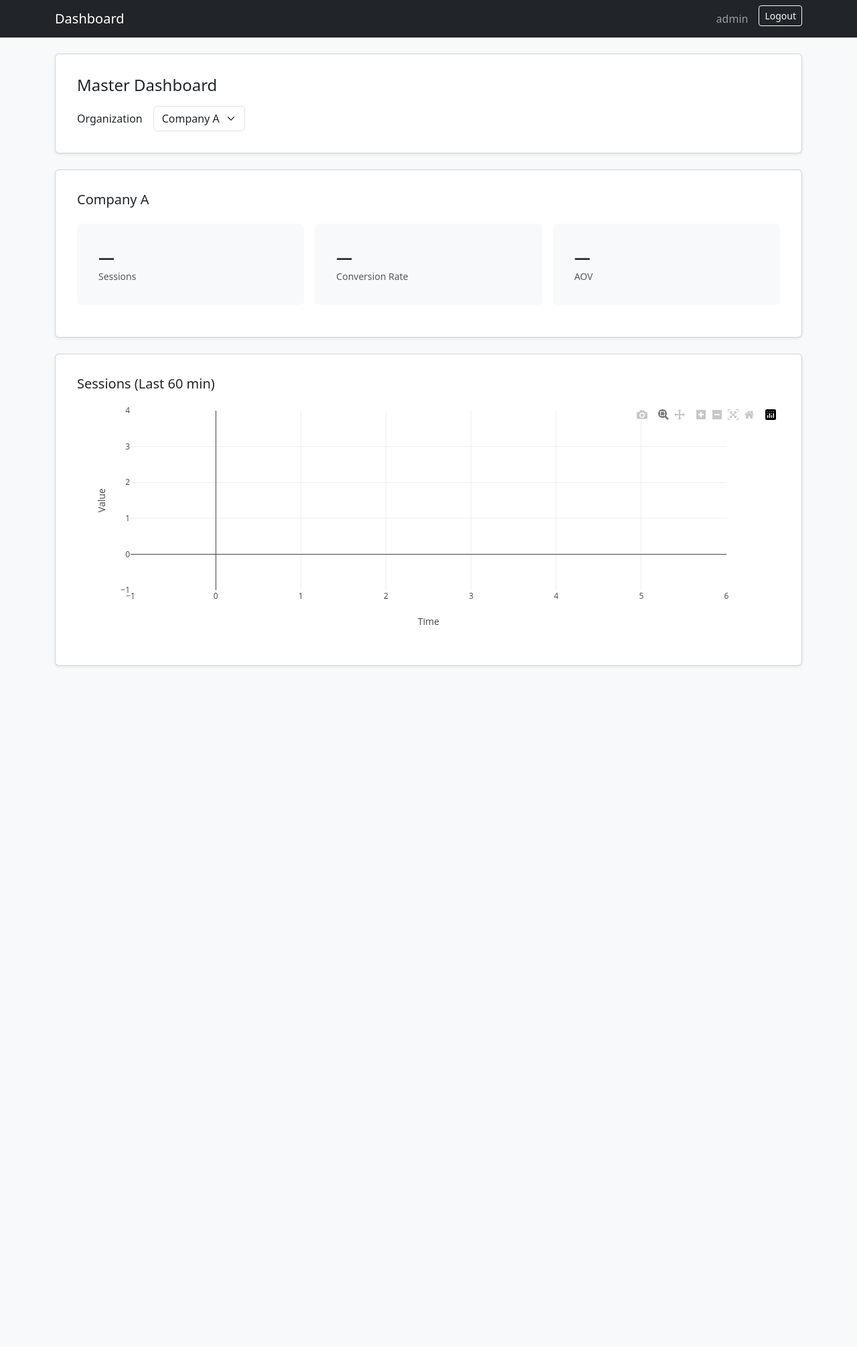
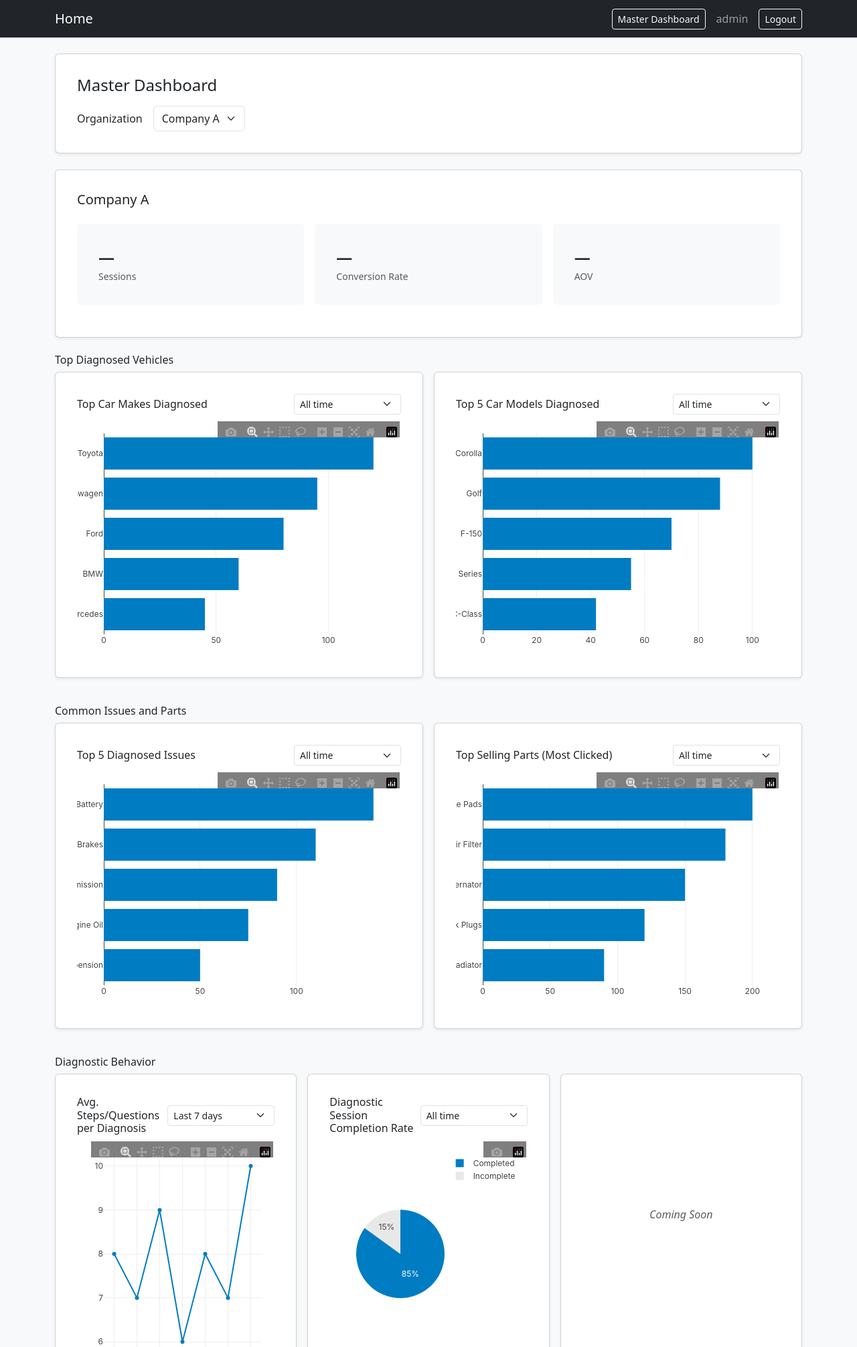
Before and after one commit to iabdullah15/MechConnect-x-Client-Dashboard, a Django app: page /dash/master/ in a window 1280 px wide. Shown: the top 2011 px of the page at 67% size. Before the commit the page ends 995 px from the top, so only its background shows below. Run offline with Django 5.2, Linux system fonts and the light colour scheme; a user stored in the database is signed in; data comes from the database, SQL or seed files in the repository; both versions use the stored data as it was after the commit; some libraries are stand-ins or nearby versions.

Commit message:
Added UI components for metrics for client dashboards and added dummy values

```diff
--- a/dashboard/templates/base.html
+++ b/dashboard/templates/base.html
@@ -81,10 +81,26 @@
   <body class="bg-light">
     <nav class="navbar navbar-expand-lg navbar-dark bg-dark">
       <div class="container">
-        <a class="navbar-brand" href="/dash/master/">Dashboard</a>
-        <!-- base.html navbar snippet -->
-        <div class="d-flex">
+        <!-- Brand always goes to Home -->
+        <a class="navbar-brand" href="{% url 'home' %}">Home</a>
+
+        <div class="d-flex align-items-center">
           {% if user.is_authenticated %}
+          <!-- Show Dashboard shortcut as well -->
+          {% if user.is_master %}
+          <a
+            class="btn btn-outline-light btn-sm me-3"
+            href="{% url 'master_dashboard' %}"
+            >Master Dashboard</a
+          >
+          {% elif user.organization %}
+          <a
+            class="btn btn-outline-light btn-sm me-3"
+            href="{% url 'client_dashboard' org_slug=user.organization.slug %}"
+            >My Dashboard</a
+          >
+          {% endif %}
+
           <span class="navbar-text me-3">{{ user.username }}</span>
           <form action="{% url 'logout' %}" method="post" class="d-inline">
             {% csrf_token %}
@@ -92,6 +108,10 @@
               Logout
             </button>
           </form>
+          {% else %}
+          <a class="btn btn-outline-light btn-sm" href="{% url 'login' %}"
+            >Login</a
+          >
           {% endif %}
         </div>
       </div>
--- /dev/null
+++ b/dashboard/templates/client_metrics.html
@@ -0,0 +1,275 @@
+{# --- Client Metrics (UI only, no data wired yet) --- #}
+<style>
+  :root {
+    --mc-primary: #007CC2;
+    --mc-gray: #E8E8E8;
+    --mc-bg: #F5F5F5;
+  }
+  /* Keep Plotly transparent inside white cards */
+  .mc-card.card { background: #fff; }
+  .plot-card .card-body { padding: 1rem 1rem 0.5rem 1rem; }
+</style>
+
+{# ---------------- Top Diagnosed Vehicles ---------------- #}
+<h3 class="h6 mt-4 mb-2">Top Diagnosed Vehicles</h3>
+<div class="row g-3">
+  <div class="col-12 col-lg-6">
+    <div class="card mc-card shadow-sm plot-card">
+      <div class="card-body">
+        <div class="d-flex justify-content-between align-items-center mb-2">
+          <h4 class="h6 mb-0">Top Car Makes Diagnosed</h4>
+          <select id="makes-window-dropdown" class="form-select form-select-sm" style="max-width: 160px">
+            <option value="7d">Last 7 days</option>
+            <option value="30d">Last 30 days</option>
+            <option value="90d">Last 90 days</option>
+            <option value="all" selected>All time</option>
+          </select>
+        </div>
+        <div id="top-makes-chart" style="height:360px;"></div>
+      </div>
+    </div>
+  </div>
+
+  <div class="col-12 col-lg-6">
+    <div class="card mc-card shadow-sm plot-card">
+      <div class="card-body">
+        <div class="d-flex justify-content-between align-items-center mb-2">
+          <h4 class="h6 mb-0">Top 5 Car Models Diagnosed</h4>
+          <select id="models-window-dropdown" class="form-select form-select-sm" style="max-width: 160px">
+            <option value="7d">Last 7 days</option>
+            <option value="30d">Last 30 days</option>
+            <option value="90d">Last 90 days</option>
+            <option value="all" selected>All time</option>
+          </select>
+        </div>
+        <div id="top-models-chart" style="height:360px;"></div>
+      </div>
+    </div>
+  </div>
+</div>
+
+{# ---------------- Common Issues and Parts ---------------- #}
+<h3 class="h6 mt-4 mb-2">Common Issues and Parts</h3>
+<div class="row g-3">
+  <div class="col-12 col-lg-6">
+    <div class="card mc-card shadow-sm plot-card">
+      <div class="card-body">
+        <div class="d-flex justify-content-between align-items-center mb-2">
+          <h4 class="h6 mb-0">Top 5 Diagnosed Issues</h4>
+          <select id="issues-window-dropdown" class="form-select form-select-sm" style="max-width: 160px">
+            <option value="7d">Last 7 days</option>
+            <option value="30d">Last 30 days</option>
+            <option value="90d">Last 90 days</option>
+            <option value="all" selected>All time</option>
+          </select>
+        </div>
+        <div id="top-issues-chart" style="height:360px;"></div>
+      </div>
+    </div>
+  </div>
+
+  <div class="col-12 col-lg-6">
+    <div class="card mc-card shadow-sm plot-card">
+      <div class="card-body">
+        <div class="d-flex justify-content-between align-items-center mb-2">
+          <h4 class="h6 mb-0">Top Selling Parts (Most Clicked)</h4>
+          <select id="parts-window-dropdown" class="form-select form-select-sm" style="max-width: 160px">
+            <option value="7d">Last 7 days</option>
+            <option value="30d">Last 30 days</option>
+            <option value="90d">Last 90 days</option>
+            <option value="all" selected>All time</option>
+          </select>
+        </div>
+        <div id="top-parts-chart" style="height:360px;"></div>
+      </div>
+    </div>
+  </div>
+</div>
+
+{# ---------------- Diagnostic Behavior ---------------- #}
+<h3 class="h6 mt-4 mb-2">Diagnostic Behavior</h3>
+<div class="row g-3">
+  <div class="col-12 col-lg-4">
+    <div class="card mc-card shadow-sm plot-card">
+      <div class="card-body">
+        <div class="d-flex justify-content-between align-items-center mb-2">
+          <h4 class="h6 mb-0">Avg. Steps/Questions per Diagnosis</h4>
+          <select id="steps-window-dropdown" class="form-select form-select-sm" style="max-width: 160px">
+            <option value="7d" selected>Last 7 days</option>
+            <option value="30d">Last 30 days</option>
+            <option value="90d">Last 90 days</option>
+            <option value="all">All time</option>
+          </select>
+        </div>
+        <div id="avg-steps-chart" style="height:360px;"></div>
+      </div>
+    </div>
+  </div>
+
+  <div class="col-12 col-lg-4">
+    <div class="card mc-card shadow-sm plot-card">
+      <div class="card-body">
+        <div class="d-flex justify-content-between align-items-center mb-2">
+          <h4 class="h6 mb-0">Diagnostic Session Completion Rate</h4>
+          <select id="completion-window-dropdown" class="form-select form-select-sm" style="max-width: 160px">
+            <option value="7d">Last 7 days</option>
+            <option value="30d">Last 30 days</option>
+            <option value="90d">Last 90 days</option>
+            <option value="all" selected>All time</option>
+          </select>
+        </div>
+        <div id="completion-rate-chart" style="height:360px;"></div>
+      </div>
+    </div>
+  </div>
+
+  <div class="col-12 col-lg-4">
+    <div class="card mc-card shadow-sm text-center" style="height: 420px;">
+      <div class="card-body d-flex align-items-center justify-content-center">
+        <div class="text-muted fst-italic">Coming Soon</div>
+      </div>
+    </div>
+  </div>
+</div>
+
+{# ---------------- Avg. Diagnosis Time (full width) ---------------- #}
+<div class="card mc-card shadow-sm mt-4 plot-card">
+  <div class="card-body">
+    <div class="d-flex justify-content-between align-items-center mb-2">
+      <h4 class="h6 mb-0">Avg. Diagnosis Time</h4>
+      <select id="time-window-dropdown" class="form-select form-select-sm" style="max-width: 160px">
+        <option value="7d">Last 7 days</option>
+        <option value="30d">Last 30 days</option>
+        <option value="90d">Last 90 days</option>
+        <option value="all" selected>All time</option>
+      </select>
+    </div>
+    <div id="avg-diagnosis-time-chart" style="height:360px;"></div>
+  </div>
+</div>
+
+{# ---------------- Temporal Metrics ---------------- #}
+<h3 class="h6 mt-4 mb-2">Temporal Metrics</h3>
+<div class="row g-3">
+  <div class="col-12 col-lg-6">
+    <div class="card mc-card shadow-sm plot-card">
+      <div class="card-body">
+        <h4 class="h6 mb-2">Hourly/Daily Active Users</h4>
+        <div id="hourly-active-chart" style="height:360px;"></div>
+      </div>
+    </div>
+  </div>
+  <div class="col-12 col-lg-6">
+    <div class="card mc-card shadow-sm plot-card">
+      <div class="card-body">
+        <h4 class="h6 mb-2">Most Active Days of the Week</h4>
+        <div id="weekday-active-chart" style="height:360px;"></div>
+      </div>
+    </div>
+  </div>
+</div>
+
+<script>
+  // ---- Shared style for Plotly ----
+  const MC_PRIMARY = '#007CC2';
+  const MC_GRAY = '#E8E8E8';
+  const baseLayout = {
+    margin: {l: 40, r: 20, t: 20, b: 40},
+    paper_bgcolor: 'rgba(0,0,0,0)',
+    plot_bgcolor: 'rgba(0,0,0,0)',
+    font: {family: 'Inter, system-ui, -apple-system, Segoe UI, Roboto, Arial, sans-serif'}
+  };
+
+  // Dummy data sets
+  const dummyMakes = {
+    x: [120, 95, 80, 60, 45],
+    y: ["Toyota", "Volkswagen", "Ford", "BMW", "Mercedes"]
+  };
+  const dummyModels = {
+    x: [100, 88, 70, 55, 42],
+    y: ["Corolla", "Golf", "F-150", "3 Series", "C-Class"]
+  };
+  const dummyIssues = {
+    x: [140, 110, 90, 75, 50],
+    y: ["Battery", "Brakes", "Transmission", "Engine Oil", "Suspension"]
+  };
+  const dummyParts = {
+    x: [200, 180, 150, 120, 90],
+    y: ["Brake Pads", "Air Filter", "Alternator", "Spark Plugs", "Radiator"]
+  };
+  const dummySteps = {
+    x: ["Mon","Tue","Wed","Thu","Fri","Sat","Sun"],
+    y: [8, 7, 9, 6, 8, 7, 10]
+  };
+  const dummyCompletion = {
+    x: ["Completed","Incomplete"],
+    y: [85, 15]
+  };
+  const dummyDiagnosisTime = {
+    x: ["Mon","Tue","Wed","Thu","Fri","Sat","Sun"],
+    y: [12, 11, 15, 14, 13, 16, 10]
+  };
+  const dummyHourlyActive = {
+    x: Array.from({length: 24}, (_,i)=>`${i}:00`),
+    y: Array.from({length: 24}, ()=>Math.floor(Math.random()*50)+10)
+  };
+  const dummyWeekdayActive = {
+    x: ["Mon","Tue","Wed","Thu","Fri","Sat","Sun"],
+    y: [120, 140, 160, 180, 200, 170, 150]
+  };
+
+  // Render charts with dummy data
+  Plotly.newPlot("top-makes-chart", [{
+    x: dummyMakes.x, y: dummyMakes.y,
+    type: "bar", orientation: "h",
+    marker: {color: MC_PRIMARY}
+  }], {...baseLayout, height: 360, yaxis:{autorange:"reversed"}});
+
+  Plotly.newPlot("top-models-chart", [{
+    x: dummyModels.x, y: dummyModels.y,
+    type: "bar", orientation: "h",
+    marker: {color: MC_PRIMARY}
+  }], {...baseLayout, height: 360, yaxis:{autorange:"reversed"}});
+
+  Plotly.newPlot("top-issues-chart", [{
+    x: dummyIssues.x, y: dummyIssues.y,
+    type: "bar", orientation: "h",
+    marker: {color: MC_PRIMARY}
+  }], {...baseLayout, height: 360, yaxis:{autorange:"reversed"}});
+
+  Plotly.newPlot("top-parts-chart", [{
+    x: dummyParts.x, y: dummyParts.y,
+    type: "bar", orientation: "h",
+    marker: {color: MC_PRIMARY}
+  }], {...baseLayout, height: 360, yaxis:{autorange:"reversed"}});
+
+  Plotly.newPlot("avg-steps-chart", [{
+    x: dummySteps.x, y: dummySteps.y,
+    type: "scatter", mode:"lines+markers",
+    line: {color: MC_PRIMARY}, marker:{size:6}
+  }], {...baseLayout, height:360});
+
+  Plotly.newPlot("completion-rate-chart", [{
+    labels: dummyCompletion.x,
+    values: dummyCompletion.y,
+    type: "pie",
+    marker: {colors:[MC_PRIMARY, MC_GRAY]}
+  }], {...baseLayout, height:360});
+
+  Plotly.newPlot("avg-diagnosis-time-chart", [{
+    x: dummyDiagnosisTime.x, y: dummyDiagnosisTime.y,
+    type: "scatter", mode:"lines+markers",
+    line: {color: MC_PRIMARY, shape:"spline"}, marker:{size:6}
+  }], {...baseLayout, height:360});
+
+  Plotly.newPlot("hourly-active-chart", [{
+    x: dummyHourlyActive.x, y: dummyHourlyActive.y,
+    type:"scatter", mode:"lines+markers",
+    line:{color:MC_PRIMARY}, marker:{size:4}
+  }], {...baseLayout, height:360});
+
+  Plotly.newPlot("weekday-active-chart", [{
+    x: dummyWeekdayActive.x, y: dummyWeekdayActive.y,
+    type:"bar", marker:{color:MC_PRIMARY}
+  }], {...baseLayout, height:360});
+</script>
--- a/dashboard/templates/dashboard_client_body.html
+++ b/dashboard/templates/dashboard_client_body.html
@@ -34,19 +34,6 @@
   </div>
 </div>
 
-<div class="card shadow-sm">
-  <div class="card-body">
-    <div class="d-flex justify-content-between align-items-center">
-      <h2 class="h5 mb-0">Sessions (Last 60 min)</h2>
-    </div>
-    <div id="chart" style="height: 360px;" class="mt-3"></div>
-  </div>
-</div>
 
-<script>
-  // Placeholder empty chart for now; will wire data later
-  Plotly.newPlot('chart',
-    [{ x: [], y: [], mode: 'lines', name: 'Sessions' }],
-    { margin: { t: 12 }, xaxis: { title: 'Time' }, yaxis: { title: 'Value' } }
-  );
-</script>
+{# --- Add the new metrics below the existing content --- #}
+{% include "client_metrics.html" %}
--- a/dashboard/urls.py
+++ b/dashboard/urls.py
@@ -1,5 +1,6 @@
 from django.urls import path
 from .views import (
+    home,
     RoleAwareLoginView, role_router,
     master_dashboard, client_dashboard,
 )
@@ -7,6 +8,7 @@ from django.contrib.auth.views import LogoutView
 
 
 urlpatterns = [
+    path("", home, name="home"),   # <-- add home at root
     path("login/",  RoleAwareLoginView.as_view(), name="login"),
     path("logout/", LogoutView.as_view(next_page="login"), name="logout"),  # <— change here
 
--- a/dashboard/views.py
+++ b/dashboard/views.py
@@ -3,6 +3,26 @@ from django.contrib.auth.views import LoginView, LogoutView
 from django.shortcuts import render, redirect, get_object_or_404
 from django.urls import reverse
 from .models import Organization
+
+# --- NEW: Home page view ---
+def home(request):
+    """
+    - If not authenticated: show a friendly welcome + Login button.
+    - If authenticated:
+        * MASTER (or superuser): show link to Master Dashboard and links to all client dashboards.
+        * CLIENT: show link to their own client dashboard only.
+    """
+    user = request.user
+    context = {"is_authenticated": user.is_authenticated, "is_master": False, "orgs": [], "client_org": None}
+
+    if user.is_authenticated:
+        if hasattr(user, "is_master") and user.is_master():
+            context["is_master"] = True
+            context["orgs"] = list(Organization.objects.all().order_by("name"))
+        else:
+            context["client_org"] = user.organization  # may be None if not assigned
+
+    return render(request, "home.html", context)
 
 class RoleAwareLoginView(LoginView):
     template_name = "login.html"
```
Also changed, not shown: dashboard/templates/home.html (added, +72 -0 lines), dashboard/templates/master_metrics.html (added, +243 -0 lines), db.sqlite3.
